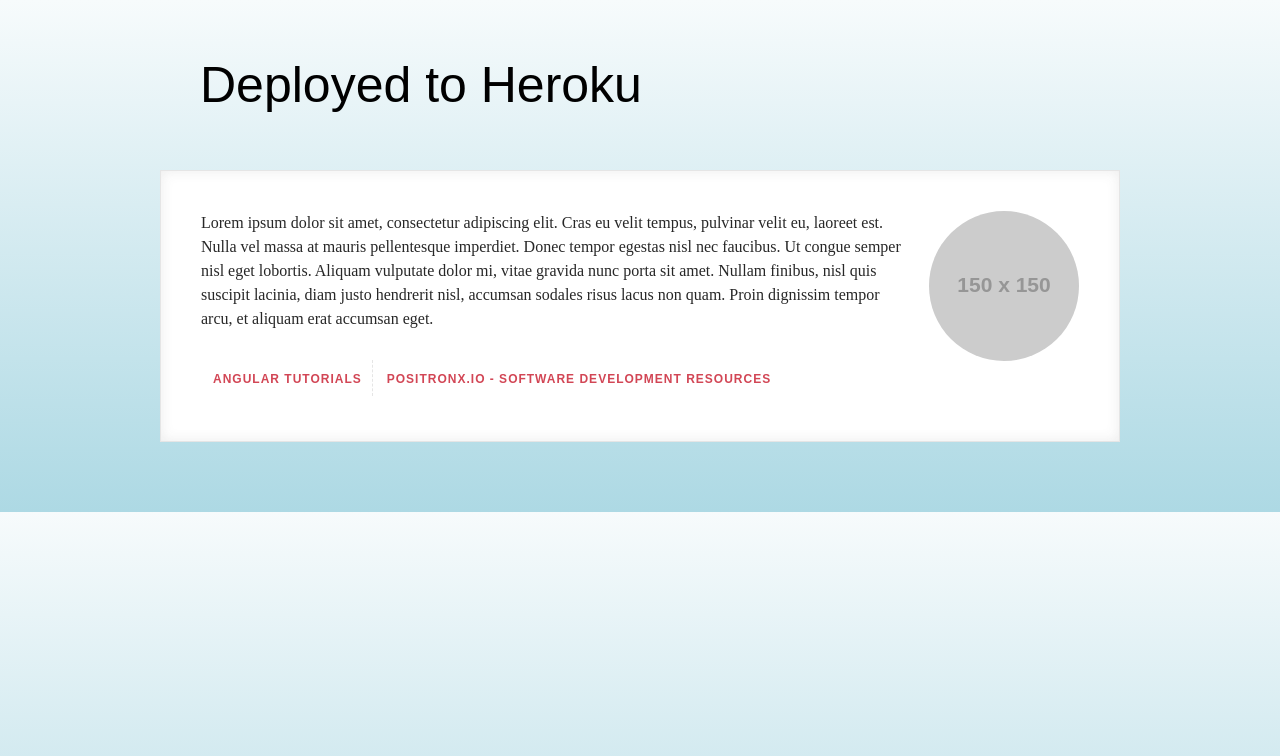
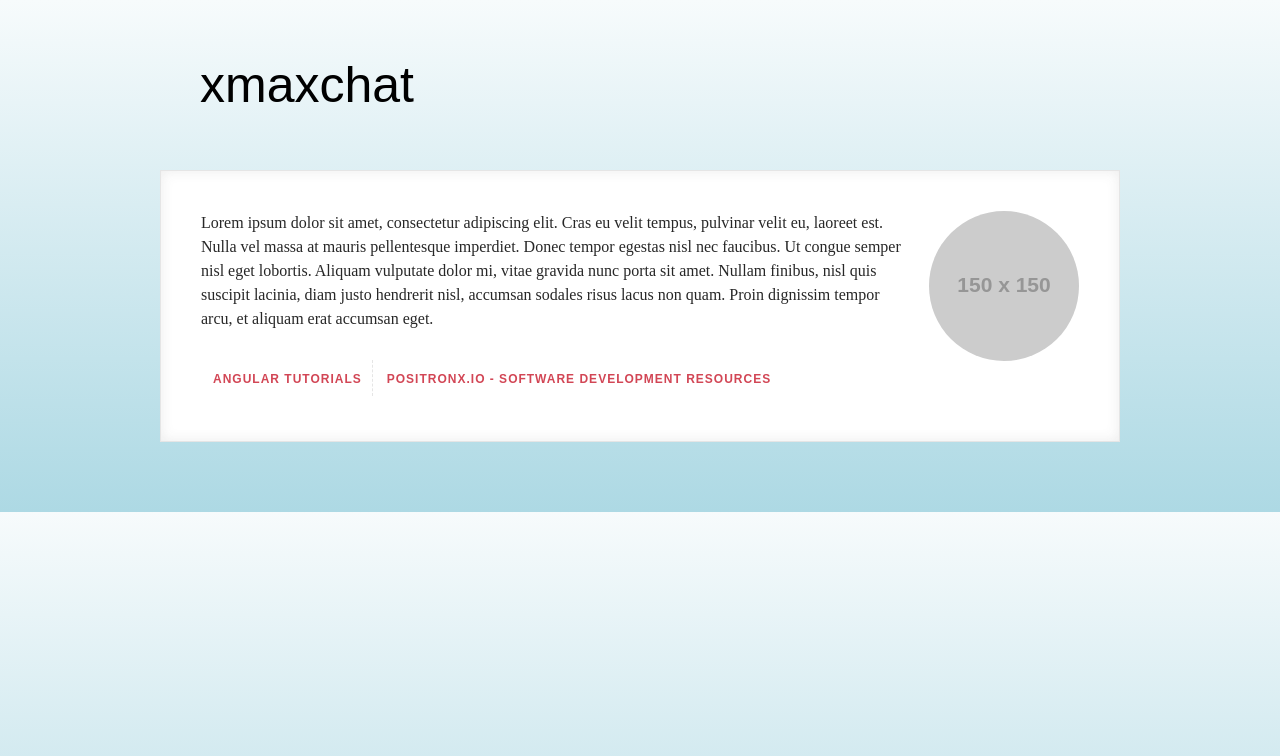
Before and after one commit to moonjaczoo/falconxmaxchat, a website: page index.html in a window 1280 px wide. Drawn offline with Linux system fonts and the light colour scheme; placeholder pictures from the web are drawn by us.

Commit message:
make it better

```diff
--- a/index.html
+++ b/index.html
@@ -13,7 +13,7 @@
       <section class="page-wrap">
          <header>
             <div>
-               <h1>Deployed to Heroku</h1>
+               <h1>xmaxchat</h1>
             </div>
          </header>
          <article id="block1" class="module-block">
```
